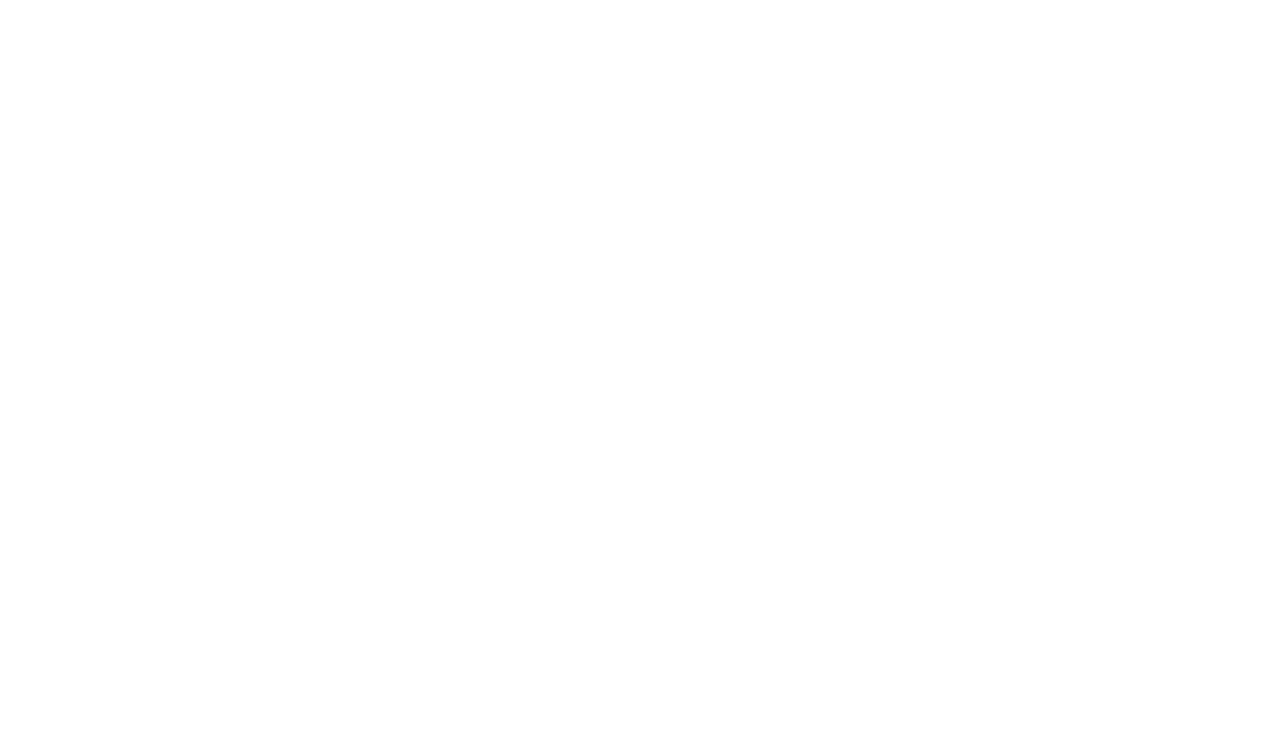
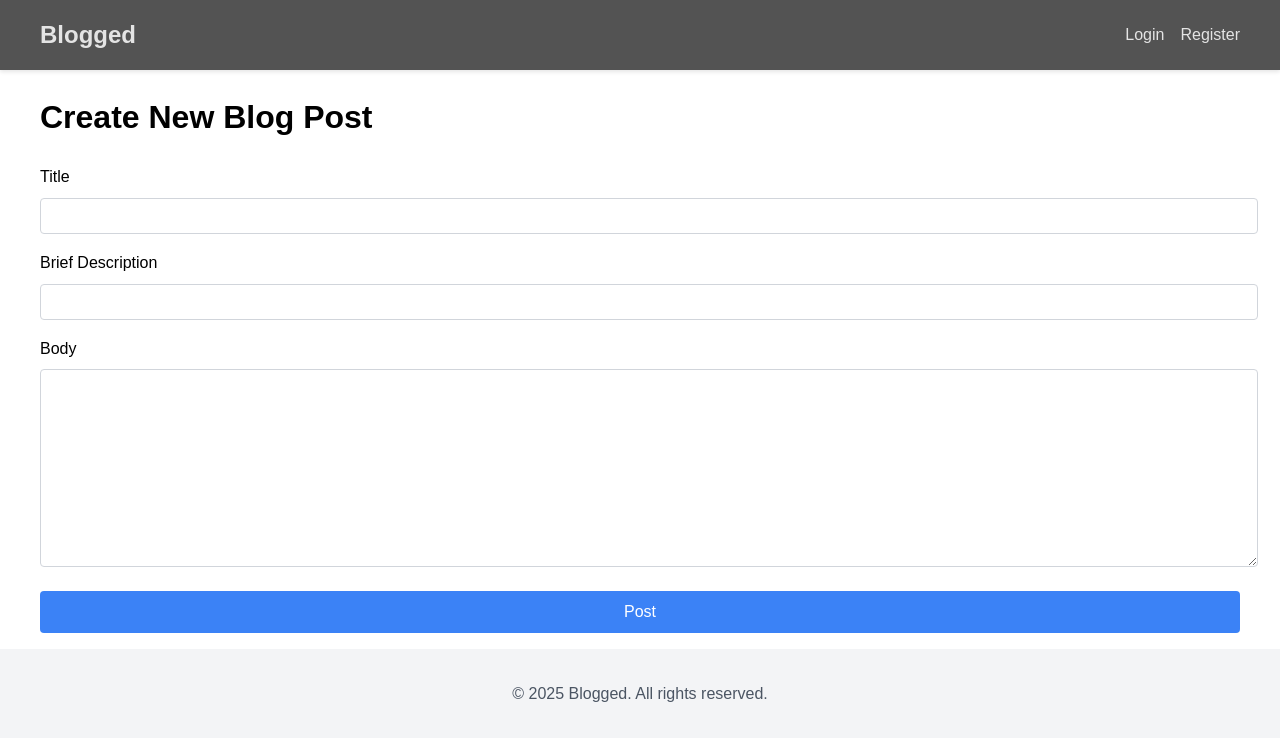
Before and after one commit to deja-v/Blogged, a React (Vite) app in the folder client/: page /create in a window 1280 px wide. Before the commit this address had no page. Shown: the top 740 px of the page. Built offline with nearby package versions, Linux system fonts and the light colour scheme.

Commit message:
add api requests and fetch data from server

```diff
--- a/client/src/App.jsx
+++ b/client/src/App.jsx
@@ -7,6 +7,8 @@
 import { Routes, Route } from 'react-router-dom'
 import Login from './Pages/Login.jsx'
 import Register from './Pages/Register.jsx'
+import CreatePost from './Pages/createPost.jsx'
+import Post from './Pages/post.jsx'
 
 
 
@@ -15,8 +17,10 @@
     <Routes>
       <Route element={<HomeLayout/>}>
         <Route path='/' element={<MainContent/>}/>
+        <Route path='/:id' element={<Post/>}/>
         <Route path='/login' element={<Login/>}/>
         <Route path='/register' element={<Register/>}/>
+        <Route path='/create' element={<CreatePost/>}/>
       </Route>
     </Routes>
   )
--- a/client/src/Pages/Login.jsx
+++ b/client/src/Pages/Login.jsx
@@ -1,15 +1,43 @@
-import { useState } from 'react'
+import { useEffect, useState } from 'react'
 import {Link} from 'react-router-dom'
 
 export default function Login() {
   const [email, setEmail] = useState('')
   const [password, setPassword] = useState('')
 
-  const handleSubmit = (e) => {
+  const handleSubmit = async (e) => {
     e.preventDefault()
 
-    console.log('Login attempt', { email, password })
+    const response = await fetch('http://localhost:3000/user/login',{
+      method: "POST",
+      body: JSON.stringify({
+        email,
+        password
+      }),
+      headers: {
+        "Content-type": "application/json; charset=UTF-8"
+    }
+    });
+    const data = await response.json()
+		console.log(data)
+		if(data.user){
+			alert("login successful")
+			localStorage.setItem("user",JSON.stringify(data))
+			window.location.href = '/create'
+		}
+		else {
+      console.log(response.status)
+			alert("please check email or password")
+		}
   }
+
+  useEffect(()=>{
+    if(localStorage.getItem("user")){
+      window.location.reload();
+      localStorage.removeItem("user")
+    }
+
+  },[])
 
   return (
     <div className="pageContainer">
--- a/client/src/Pages/Register.jsx
+++ b/client/src/Pages/Register.jsx
@@ -6,10 +6,29 @@
   const [email, setEmail] = useState('')
   const [password, setPassword] = useState('')
 
-  const handleSubmit = (e) => {
+  const handleSubmit = async (e) => {
     e.preventDefault()
-    // Here you would typically handle the registration logic
-    console.log('Registration attempt', { name, email, password })
+    const response = await fetch('http://localhost:3000/user/register', {
+
+      method: "POST",
+      body: JSON.stringify({
+          name,
+          email,
+          password
+      }),
+      headers: {
+          "Content-type": "application/json; charset=UTF-8"
+      }
+  })
+
+  if(response.status === 201){
+      alert("Registration successful")
+      window.location.href = "/login"
+  }
+  else
+      alert("Registration failed")
+
+
   }
 
   return (
--- /dev/null
+++ b/client/src/Pages/createPost.jsx
@@ -0,0 +1,85 @@
+import { useState } from 'react'
+
+export default function CreatePost() {
+  const [title, setTitle] = useState('')
+  const [description, setDescription] = useState('')
+  const [body, setBody] = useState('')
+
+  const handleSubmit = async (e) => {
+    e.preventDefault()
+
+    const response = await fetch('http://localhost:3000',{
+        method: "POST",
+        body: JSON.stringify({
+            title,
+            heading: description,
+            body
+        }),
+        headers: {
+            "Authorization": `Bearer ${localStorage.getItem("user")}`,
+            "Content-type": "application/json; charset=UTF-8"
+        }
+    })
+    if(response.status === 201){
+        alert("Blog Posted successfully")
+        setTitle('')
+        setDescription('')
+        setBody('')
+        window.location.href = "/"
+    }
+    else{
+        alert("Blog Post failed")
+    }
+
+  }
+
+  return (
+    <div className="page-container">
+      <main className="main-content">
+        <div className="container">
+          <h1 className="page-title">Create New Blog Post</h1>
+          <form onSubmit={handleSubmit}>
+            <div className="form-group">
+              <label htmlFor="title">Title</label>
+              <input
+                type="text"
+                id="title"
+                value={title}
+                onChange={(e) => setTitle(e.target.value)}
+                required
+                className="form-input"
+              />
+            </div>
+            <div className="form-group">
+              <label htmlFor="description">Brief Description</label>
+              <input
+                type="text"
+                id="description"
+                value={description}
+                onChange={(e) => setDescription(e.target.value)}
+                required
+                className="form-input"
+              />
+            </div>
+            <div className="form-group">
+              <label htmlFor="body">Body</label>
+              <textarea
+                id="body"
+                value={body}
+                onChange={(e) => setBody(e.target.value)}
+                required
+                rows={10}
+                className="form-textarea"
+              ></textarea>
+            </div>
+            <div className="form-group">
+              <button type="submit" className="submit-button">
+                Post
+              </button>
+            </div>
+          </form>
+        </div>
+      </main>
+    </div>
+  )
+}
--- /dev/null
+++ b/client/src/Pages/post.jsx
@@ -0,0 +1,60 @@
+import { useParams, Link } from "react-router-dom"
+import { useEffect, useState } from "react"
+
+function formatDateTime(dateString) {
+    const date = new Date(dateString);
+    const day = String(date.getDate()).padStart(2, '0');
+    const month = String(date.getMonth() + 1).padStart(2, '0');
+    const year = date.getFullYear();
+
+    let hours = date.getHours();
+    const minutes = String(date.getMinutes()).padStart(2, '0');
+    const amPm = hours >= 12 ? 'PM' : 'AM';
+    hours = hours % 12 || 12;
+    return `${day}-${month}-${year} ${hours}:${minutes} ${amPm}`;
+}
+
+export default function Post() {
+    const params = useParams();
+    const [post, setPost] = useState({})
+
+  useEffect(()=>{
+    async function getPost() {
+      const response = await fetch(`http://localhost:3000/${params.id}`)
+      const data = await response.json()
+      setPost(data)
+    }
+    getPost()
+  },[])
+  if (!post) {
+    return <h1>Post not found</h1>
+  }
+
+  return (
+    <div className="pageContainer">
+      <main className="mainContent">
+        <div className="container">
+            <article className="blogPostFull">
+                <Link to="/" className="back-link">&#x25c0; Back to Home</Link>
+                <h1 className="blogPostTitle">{post.title}</h1>
+                <p className="blogPostMeta">By {post.userName} | Published on {formatDateTime(post.createdOn)}</p>
+                <div className="blogPostImageFull">
+                    <img
+                        src={post.imageUrl}
+                        alt={post.title}
+                        width={800}
+                        height={400}
+                        objectfit="cover"
+                    />
+                </div>
+                <div className="blogPostContent">
+                {post.body && post.body.split('\n').map((paragraph, index) => (
+                        paragraph.trim() && <p key={index}>{paragraph}</p>
+                      ))}
+                </div>
+            </article>
+        </div>
+      </main>
+    </div>
+  )
+}
--- a/client/src/components/blogPostList.jsx
+++ b/client/src/components/blogPostList.jsx
@@ -1,26 +1,37 @@
+import { useEffect } from "react"
+import { Link } from "react-router-dom"
+
 export default function BlogPostList({ posts }) {
-    return (
+
+  return (
+
       <div className="blogList">
         {posts.map((post) => (
-          <div key={post.id} className="blogPost">
+          <div key={post._id}>
+          <Link to={`/${post._id}`} style={{textDecoration:"none", color:"black"}}>
+          <div className="blogPost">
+
             <div className="blogPostImage">
                 <img
-                src={post.imageUrl}
+                src={post.imageUrl || "https://via.placeholder.com/200"}
                 alt={post.title}
                 width={200}
                 height={200}
-                objectFit="cover"
+                objectfit="cover"
                 />
             </div>
             <div className="blogPostContent">
                 <h2 className="blogTitle">{post.title}</h2>
                 <p className="blogMeta">
-                    By {post.author} | Published on {post.date}
+                    By {post.userName} | Published on {post.formattedCreatedOn}
                 </p>
-                <p className="blogExcerpt">{post.excerpt}</p>
+                <p className="blogExcerpt">{post.heading}</p>
             </div>
+          </div>
+          </Link>
           </div>
         ))}
       </div>
+
     )
   }
--- a/client/src/components/header.jsx
+++ b/client/src/components/header.jsx
@@ -1,21 +1,47 @@
 import {Link} from "react-router-dom"
+import { useEffect,useState } from "react"
+export default function Header() {
+  const [user, setUser] = useState(null)
 
-export default function Header() {
+  useEffect(()=>{
+    const user = JSON.parse(localStorage.getItem('user'))
+    if(!user) return
+    setUser(user)
+  },[])
+
   return (
     <header className="header">
       <div className="container">
         <div className="headerContent">
-          <Link to="/" className="logo">
+          {!user && <Link to="/" className="logo">
+            Blogged
+          </Link>}
+          {user && <Link to="/" className="logo">
             Blogged
           </Link>
-          <nav>
+
+          }
+          {!user && <nav>
             <Link to="/login" className="navLink">
               Login
             </Link>
             <Link to="/register" className="navLink">
               Register
             </Link>
+          </nav>}
+            {user && <>
+            <span className="welcomeMessage"><strong>Welcome {user.name.split(' ')[0] || "User"}!</strong></span>
+            <nav>
+            <Link to="/create" className="navLink">
+              Create new Post
+            </Link>
+            <Link to="/login" className="navLink">
+              Log Out
+            </Link>
           </nav>
+          </>
+          }
+
         </div>
       </div>
     </header>
--- a/client/src/index.css
+++ b/client/src/index.css
@@ -91,6 +91,79 @@
   color: #4b5563;
 }
 
+/* Full Blog Post Styles */
+.blogPostFull {
+  max-width: 800px;
+  margin: 0 auto;
+  padding: 2rem 0;
+}
+
+.blogPostTitle {
+  font-size: 2.5rem;
+  font-weight: bold;
+  margin-bottom: 0.5rem;
+  color: #111827;
+}
+
+.blogPostMeta {
+  font-size: 1rem;
+  color: #6b7280;
+  margin-bottom: 1.5rem;
+}
+
+.blogPostImageFull {
+  margin-bottom: 1.5rem;
+}
+
+.blogPostContent {
+  font-size: 1.125rem;
+  color: #374151;
+}
+
+/* Create Post Form Styles */
+.form-group {
+  margin-bottom: 1rem;
+}
+
+.form-group label {
+  display: block;
+  margin-bottom: 0.5rem;
+  font-weight: 500;
+}
+
+.form-input {
+  width: 100%;
+  padding: 0.5rem;
+  font-size: 1rem;
+  border: 1px solid #d1d5db;
+  border-radius: 0.25rem;
+}
+
+.form-textarea {
+  width: 100%;
+  padding: 0.5rem;
+  font-size: 1rem;
+  border: 1px solid #d1d5db;
+  border-radius: 0.25rem;
+  resize: vertical;
+}
+
+.submit-button {
+  width: 100%;
+  padding: 0.75rem;
+  font-size: 1rem;
+  color: #ffffff;
+  background-color: #3b82f6;
+  border: none;
+  border-radius: 0.25rem;
+  cursor: pointer;
+}
+
+.submit-button:hover {
+  background-color: #2563eb;
+}
+
+
 /* Page Styles */
 .pageContainer {
   display: flex;
@@ -172,6 +245,25 @@
   text-decoration: underline;
 }
 
+.back-link {
+  display: inline-block;
+  margin-bottom: 1rem;
+  color: #6c6c6c;
+  text-decoration: none;
+  font-weight: 500;
+}
+
+.back-link:hover {
+  text-decoration: underline;
+}
+
+.welcomeMessage {
+  font-size: 1rem;
+  margin-right: 1rem;
+  color: #e7e7e7;
+
+}
+
 /* Responsive Styles */
 @media (max-width: 768px) {
   .blogPost {
```
Also changed, not shown: client/src/mainContent.jsx (+45 -14 lines), 2 other files (tests, documents, lock files or other folders).
